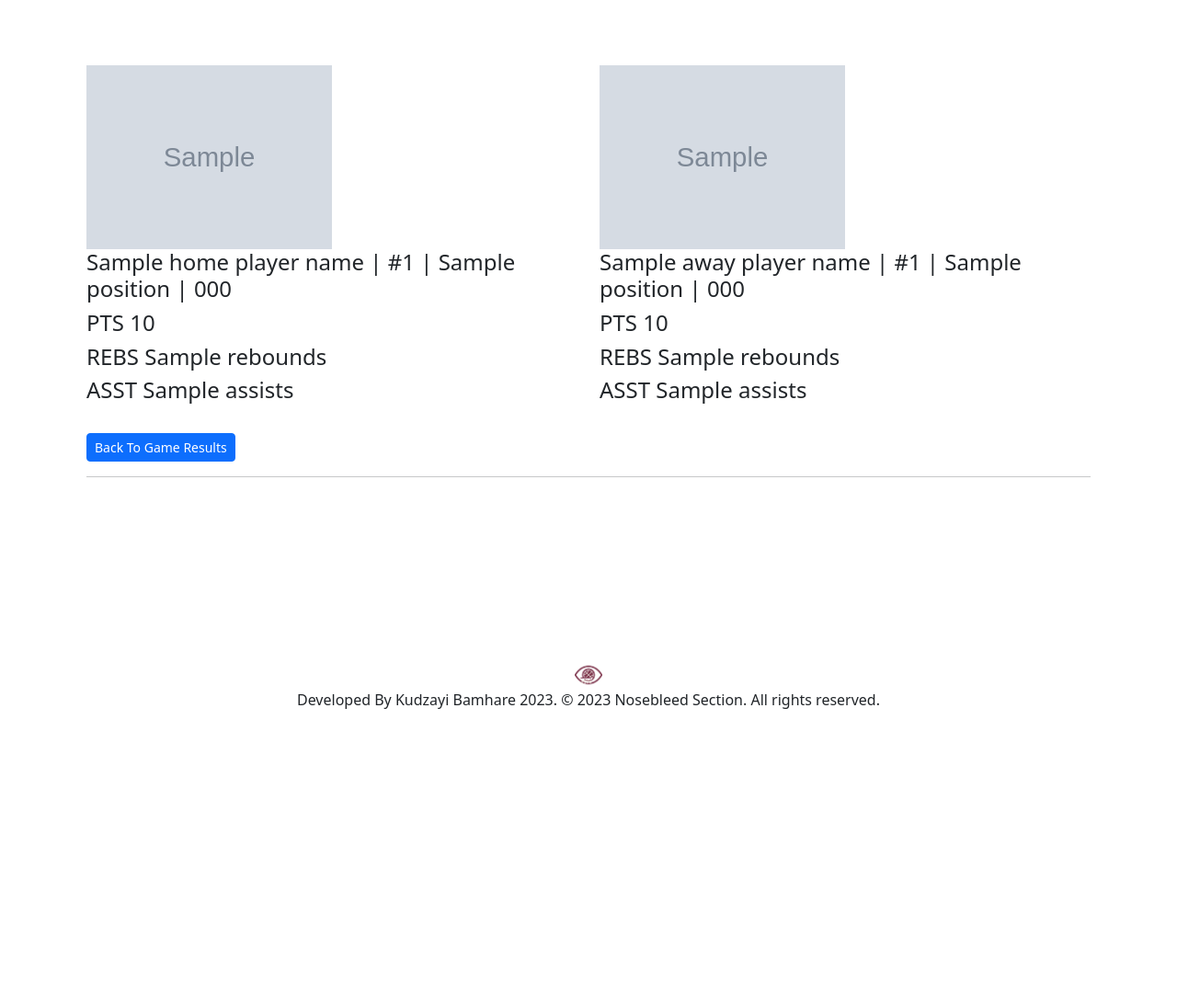
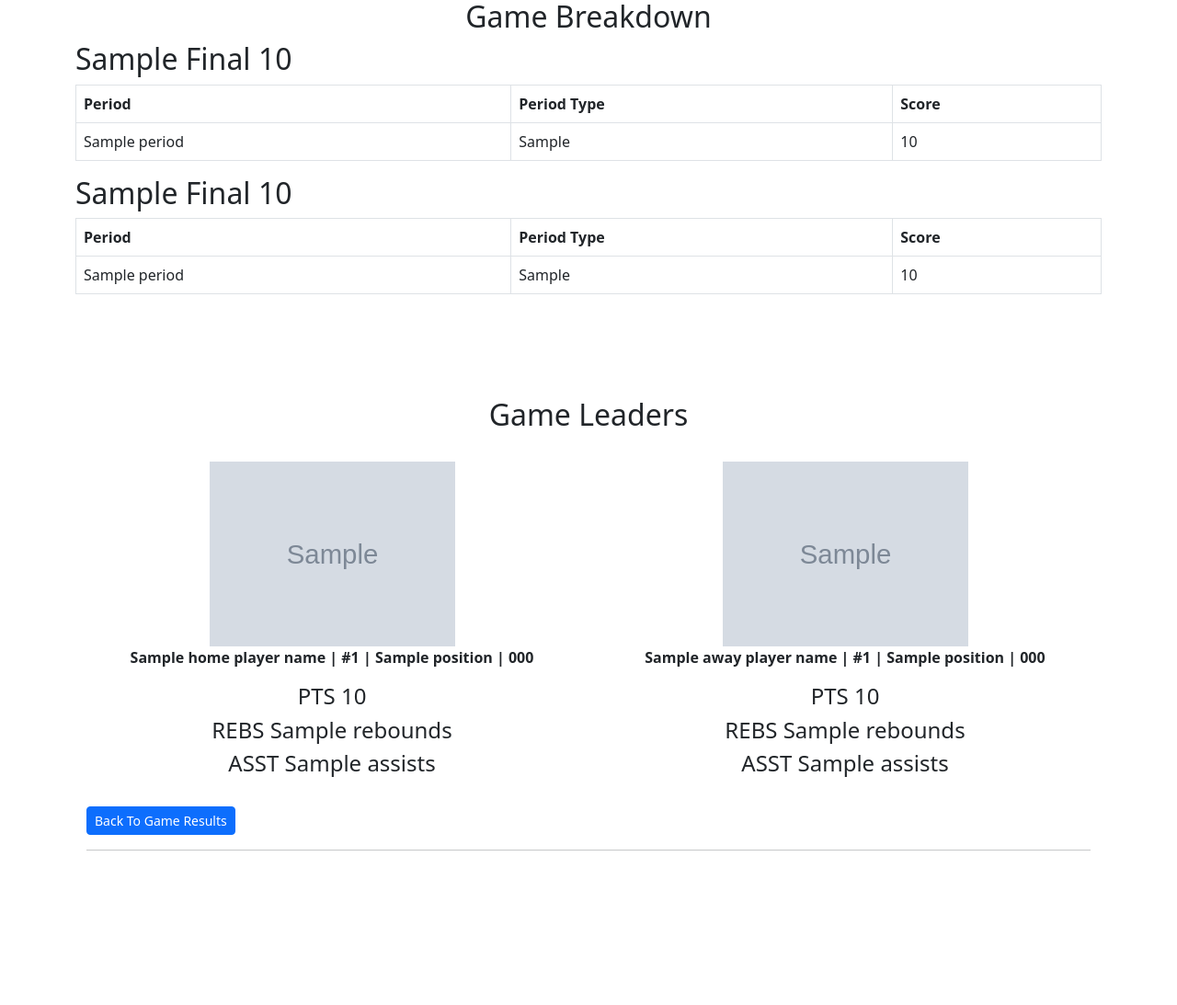
Before and after one commit to Kudzmat/NoseBleedSection, a Django app: template templates/nba_today/game_leaders.html in a window 1280 px wide. Shown: the part 644-1737 px from the top of the page at 92% size. Before the commit the page ends 1415 px from the top, so only its background shows below. Run offline with Django 4.2, Linux system fonts and the light colour scheme; tables that the repository leaves empty hold one stand-in row (values such as "Sample post"); the template is opened without the code that fills it: values that come from a table or form of the project are taken from there, most other values are stand-ins (such as "Sample title", 1, 10 or a date in 2020); grey boxes marked "Sample" are stand-in pictures.

Commit message:
finished up game results and game leaders page. Game leaders page now shows quarter breakdown and has better display on the page

```diff
--- a/templates/nba_today/game_leaders.html
+++ b/templates/nba_today/game_leaders.html
@@ -11,23 +11,74 @@
           <div class="jumbotron jumbotron-fluid">
         <div class="container text-center">
             <img src="{{ home_team_logo }}" alt="{{ home_team_logo }} Logo" class="img-fluid w-25">
-            <h2>{{ home_team }} vs {{ away_team }} Game Leaders</h2>
+            <h2>{{ home_team }} VS {{ away_team }}</h2>
             <img src="{{ away_team_logo }}" alt="{{ away_team_logo }} Logo" class="img-fluid w-25">
         </div>
+
+              <div class="row">
+        <div class="col-md-12"> <!-- Use col-md-12 to take the full width of the container -->
+            <h2 class="container text-center">Game Breakdown</h2>
+            <div class="table-responsive">
+                <table class="table table-bordered mt-2">
+            <thead>
+            <h2>{{ home_team }} Final {{ home_final_score }}</h2>
+                <tr>
+                    <th>Period</th>
+                    <th>Period Type</th>
+                    <th>Score</th>
+                </tr>
+            </thead>
+
+           <tbody>
+           {% for home_info in home_team_scores %}
+            <tr>
+                    <td>{{ home_info.period }}</td>
+                    <td>{{  home_info.periodType }}</td>
+                    <td>{{  home_info.score }}</td>
+    </tr>
+           {% endfor %}
+            </tbody>
+        </table>
+
+                <table class="table table-bordered mt-2">
+            <thead>
+            <h2>{{ away_team }}  Final {{ away_final_score }}</h2>
+                <tr>
+                    <th>Period</th>
+                    <th>Period Type</th>
+                    <th>Score</th>
+                </tr>
+            </thead>
+
+           <tbody>
+           {% for away_info in away_team_scores %}
+            <tr>
+                    <td>{{ away_info.period }}</td>
+                    <td>{{  away_info.periodType }}</td>
+                    <td>{{  away_info.score }}</td>
+    </tr>
+           {% endfor %}
+            </tbody>
+        </table>
+            </div>
+        </div>
+    </div>
           </div>
-     <br>
+     <br><br>
         <div class="container mt-5">
+            <h2 class="container text-center">Game Leaders</h2>
+            <br>
     <div class="row mb-4">
-        <div class="col-md-6">
+        <div class="col-md-6 container text-center">
             <img src="{{ home_player_image }}" alt="{{ home_player_name }} headshot" class="img-fluid w-50">
-            <h4>{{ home_player_name }} | #{{ leaders.homeLeaders.jerseyNum }} | {{ leaders.homeLeaders.position }} | {{ leaders.homeLeaders.teamTricode }}</h4>
+            <p><b>{{ home_player_name }} | #{{ leaders.homeLeaders.jerseyNum }} | {{ leaders.homeLeaders.position }} | {{ leaders.homeLeaders.teamTricode }}</b></p>
             <h4>PTS {{ leaders.homeLeaders.points }}</h4>
             <h4>REBS {{ leaders.homeLeaders.rebounds }}</h4>
             <h4>ASST {{ leaders.homeLeaders.assists }}</h4>
         </div>
-        <div class="col-md-6">
+        <div class="col-md-6 container text-center">
             <img src="{{ away_player_image }}" alt="{{ away_player_name }} headshot" class="img-fluid w-50">
-            <h4>{{ away_player_name }} | #{{ leaders.awayLeaders.jerseyNum }} | {{ leaders.awayLeaders.position }} | {{ leaders.awayLeaders.teamTricode }}</h4>
+            <p><b>{{ away_player_name }} | #{{ leaders.awayLeaders.jerseyNum }} | {{ leaders.awayLeaders.position }} | {{ leaders.awayLeaders.teamTricode }}</b></p>
             <h4>PTS {{ leaders.awayLeaders.points }}</h4>
             <h4>REBS {{ leaders.awayLeaders.rebounds }}</h4>
             <h4>ASST {{ leaders.awayLeaders.assists }}</h4>
--- a/templates/nba_today/game_results.html
+++ b/templates/nba_today/game_results.html
@@ -29,8 +29,8 @@
             <h4>{{ game.awayTeam.wins }} - {{ game.awayTeam.losses }}</h4>
             <h4>SCORE: {{ game.awayTeam.score }}</h4>
         </div>
-        <a class="btn btn-primary btn-sm" href="{% url 'nba_today:game_leaders' num=game.homeTeam.gameNum %}" role="button">View Game Leaders</a>
     </div>
+            <a class="btn btn-primary btn-sm" href="{% url 'nba_today:game_leaders' num=game.homeTeam.gameNum %}" role="button">View Game Leaders</a>
             <hr>
     {% endfor %}
 
```
Also changed, not shown: nba_today/functions.py (+11 -0 lines), nba_today/views.py (+21 -7 lines).
